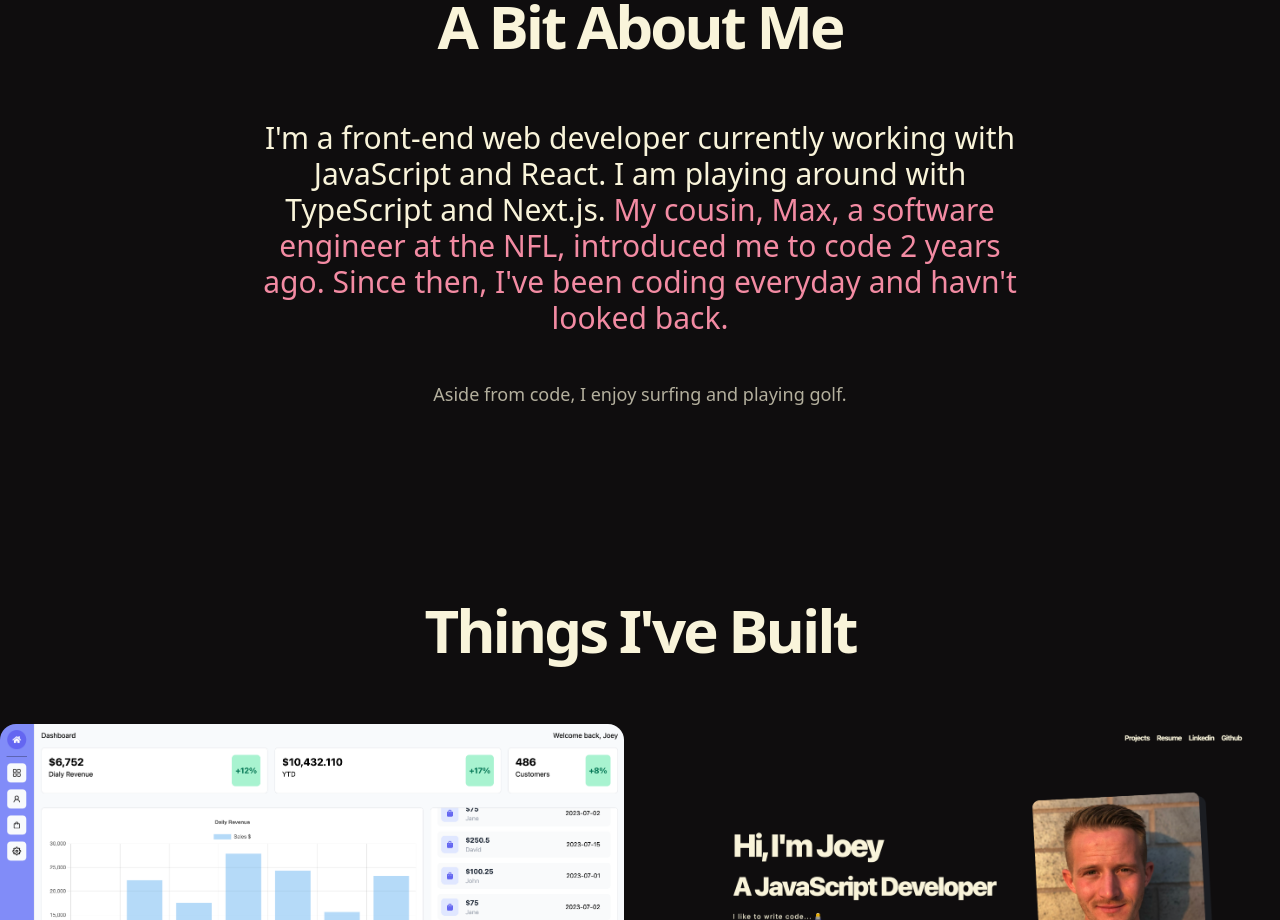
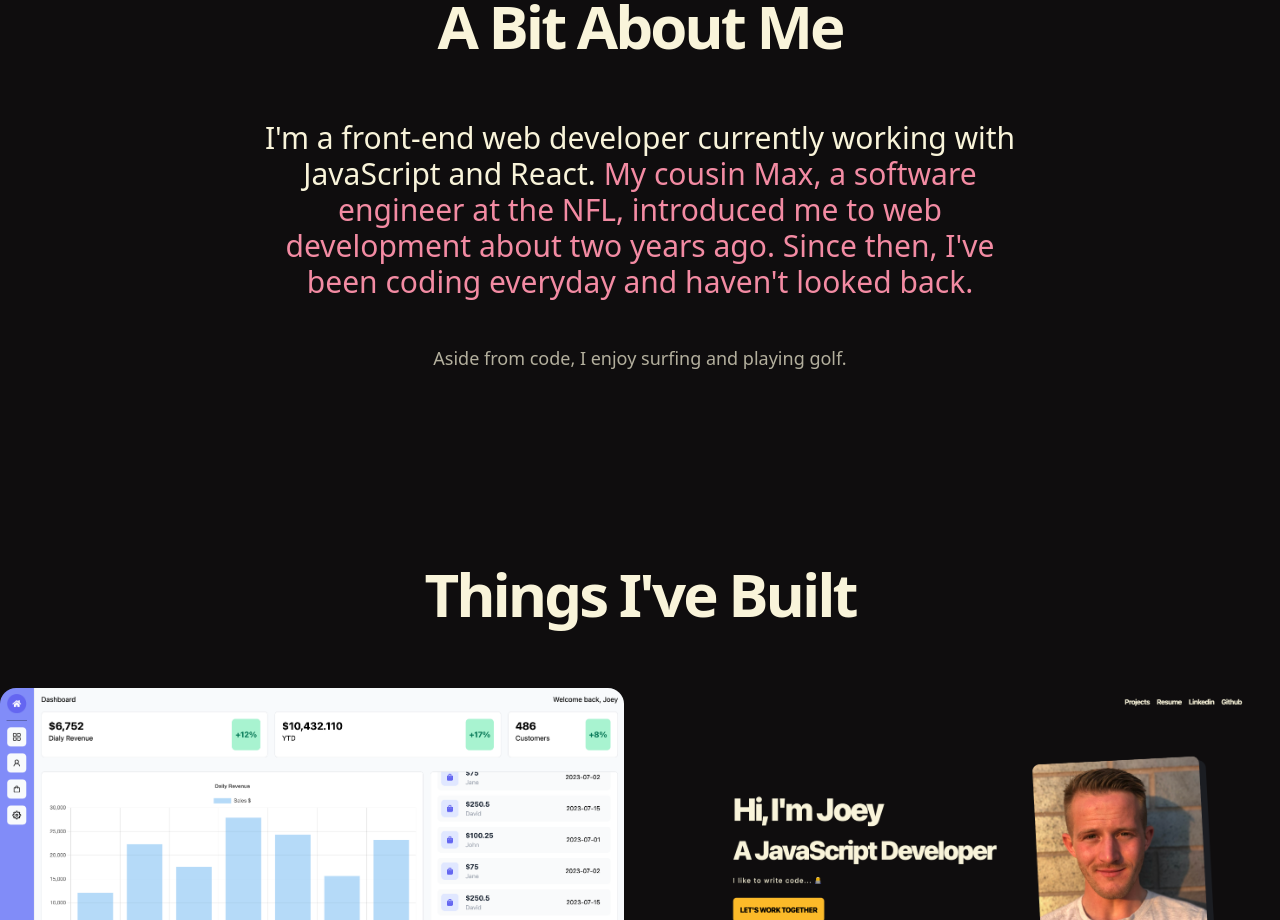
Before and after one commit to joey-gaffney/My-Portfolio, a React (Vite) app: page / in a window 1280 px wide. Shown: the part 900-1820 px from the top of the page. Built offline with nearby package versions, Linux system fonts and the light colour scheme.

Commit message:
about typos

```diff
--- a/src/components/About.jsx
+++ b/src/components/About.jsx
@@ -11,11 +11,11 @@ const About = () => {
       <article className=" max-w-3xl mx-auto text-center">
         <p className="text-xl sm:text-3xl">
           I'm a front-end web developer currently working with JavaScript and
-          React. I am playing around with TypeScript and Next.js.{" "}
+          React.{" "}
           <span className="aboutpink">
-            My cousin, Max, a software engineer at the NFL, introduced me to
-            code 2 years ago. Since then, I've been coding everyday and havn't
-            looked back.
+            My cousin Max, a software engineer at the NFL, introduced me to web
+            development about two years ago. Since then, I've been coding
+            everyday and haven't looked back.
           </span>
           <br />
           <br />
```
Also changed, not shown: 1 other file (tests, documents, lock files or other folders).
